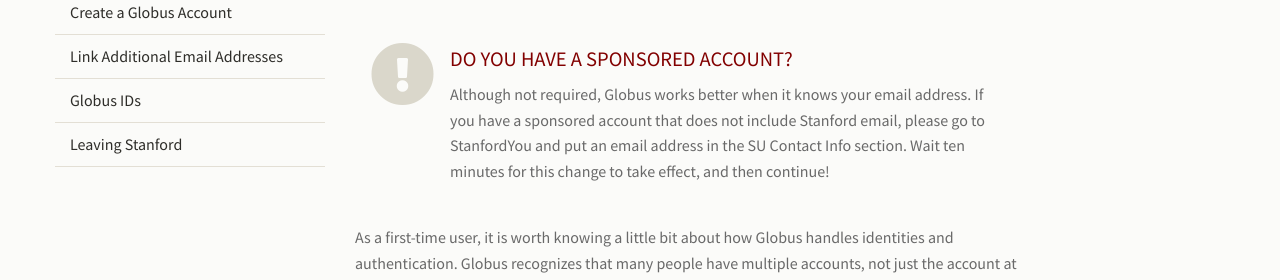
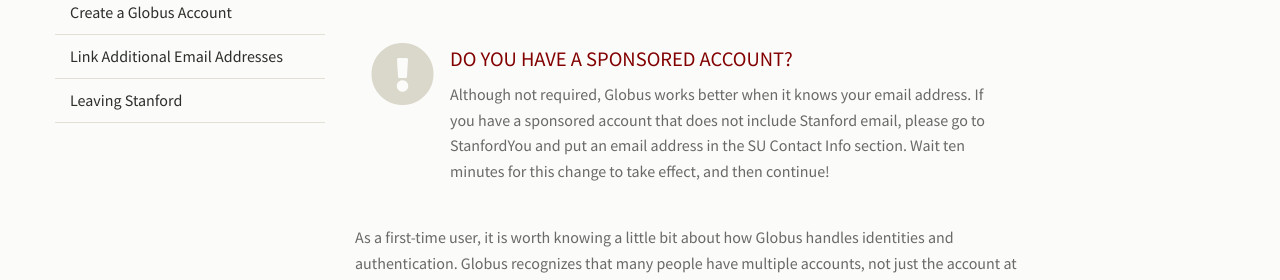
Before and after one commit to stanford-rc/globus.stanford.edu, a Jekyll site: the page built from accounts.md, in a window 1280 px wide. Shown: the part 447-727 px from the top of the page. Built offline with Jekyll 4.4.1, drawn with Linux system fonts in a browser that asks for light colours; nearby versions of some CDN libraries.

Commit message:
Remove Globus ID from Account ToC
We'll cover that in the Server site prep document.

```diff
--- a/_data/toc.yaml
+++ b/_data/toc.yaml
@@ -37,8 +37,6 @@
       target: "accounts/create"
     - name: "Link Additional Email Addresses"
       target: "accounts/link"
-    - name: "Globus IDs"
-      target: "accounts/globus_id"
     - name: "Leaving Stanford"
       target: "accounts/leaving"
 
```
